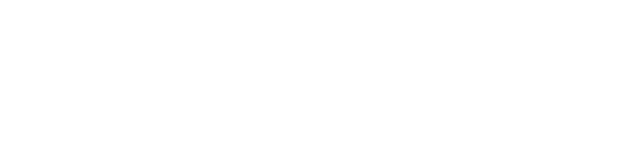
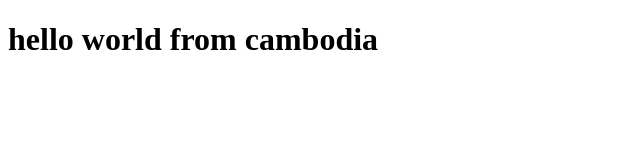
Before and after one commit to FuncMode/trying-to-pushing, a plain HTML site: page index.html in a window 1280 px wide. Shown: the whole page, without its empty margins (0-640 px from the left). Drawn offline with Linux system fonts and the light colour scheme.

Commit message:
adding header text

```diff
--- a/index.html
+++ b/index.html
@@ -6,5 +6,6 @@
     <title>Document</title>
 </head>
 <body>
+    <h1>hello world from cambodia</M>
 </body>
 </html>
```
